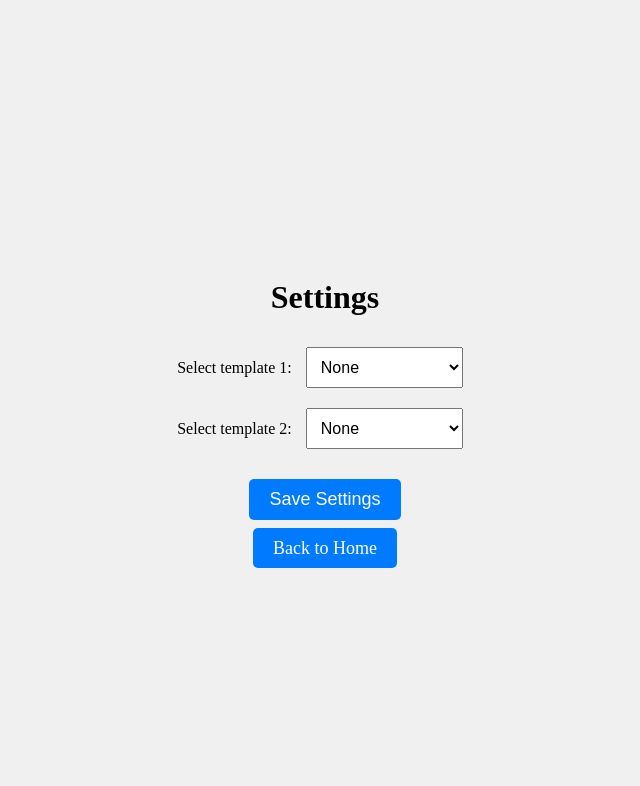
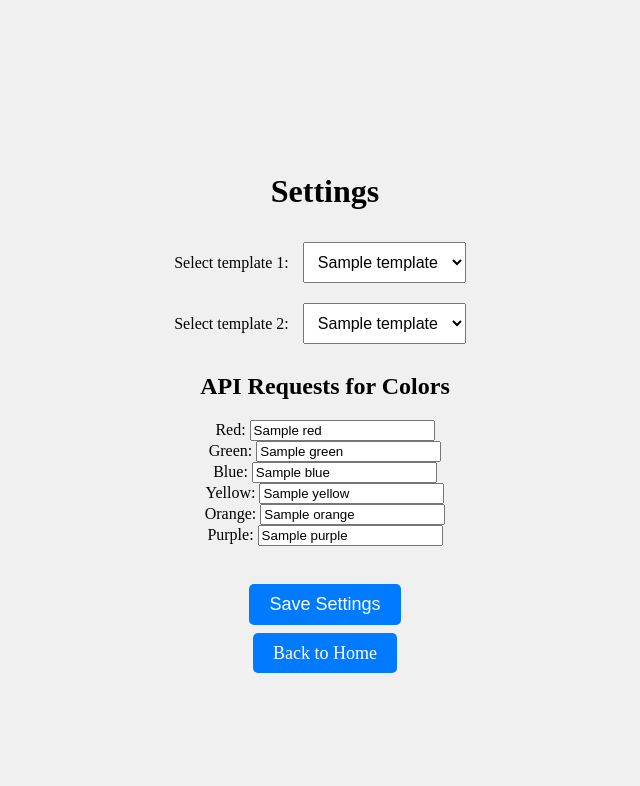
Before and after one commit to RedknanRonin/HomeUI, a Flask app: template templates/settings.html in a window 1280 px wide. Shown: the top 786 px of the page, without its empty margins (315-955 px from the left). Run offline with Flask 3, Linux system fonts and the light colour scheme; the template is opened without the code that fills it: most values are stand-ins (such as "Sample title", 1, 10 or a date in 2020).

Commit message:
add color support, api requests in progress

```diff
--- a/app.py
+++ b/app.py
@@ -22,10 +22,8 @@ def load_settings():
     if os.path.exists(SETTINGS_FILE):
         with open(SETTINGS_FILE, 'r') as file:
             settings = json.load(file)
-            if isinstance(settings, dict):
-                return settings
-            return {'selected_templates': settings}
-    return {'selected_templates': ["", ""]}
+            return settings
+    return {'selected_templates': ["", ""], 'apiUrls': {}}
 
 def save_settings(settings):
     with open(SETTINGS_FILE, 'w') as file:
@@ -45,7 +43,11 @@ def draw():
 @app.route('/settings')
 def settings():
     drawings = load_drawings()
-    return render_template('settings.html', drawings=drawings)
+    settings = load_settings()  # Load the settings
+    selected_templates = settings.get('selected_templates', ["", ""])  # Get the selected templates
+    return render_template('settings.html', drawings=drawings, settings=settings, selected_templates=selected_templates)  # Pass the selected templates to the template
+
+
 
 @app.route('/save', methods=['POST'])
 def save():
@@ -62,7 +64,7 @@ def save():
 def save_settings_route():
     data = request.json
     selected_templates = [data.get('template1', ""), data.get('template2', "")]
-    settings = {'selected_templates': selected_templates}
+    settings = {'selected_templates': selected_templates, 'apiUrls': data.get('apiUrls', {}) }
     save_settings(settings)
     return jsonify(status='success')
 
@@ -80,12 +82,23 @@ def templates():
     template_names = [{'name': d['name']} for d in drawings]
     return jsonify(templates=template_names)
 
-@app.route('/square-clicked', methods=['POST'])
-def square_clicked():
+
+@app.route('/api_request/<color>', methods=['POST'])
+def api_request(color):
+    print(color)
+    settings = load_settings()
+    api_urls = settings.get('apiUrls', {})
+    api_url = api_urls.get(color)
+    if not api_url:
+        return jsonify(status='error', message='API URL not found for color'), 404
+
     data = request.json
-    # Process the data as needed
-    print(f"Canvas: {data['canvas']}, Rectangle: {data['rectangle']}")
-    return jsonify(status='success')
+    response = request.post(api_url, json=data)
+    if response.status_code == 200:
+        return jsonify(status='success')
+    else:
+        return jsonify(status='error', message='Failed to send API request'), response.status_code
+
 
 if __name__ == '__main__':
     app.run(debug=True)
--- a/data/settings.json
+++ b/data/settings.json
@@ -1 +1 @@
-{"selected_templates": ["a", "a"]}
+{"selected_templates": ["zx", "test"], "apiUrls": {"red": "ss", "green": "d", "blue": "s", "yellow": "d", "orange": "d", "purple": "d"}}
--- a/templates/draw.html
+++ b/templates/draw.html
@@ -47,13 +47,14 @@
     <h1 class="mt-5">Draw House Outline</h1>
     <canvas id="gridCanvas" width="400" height="300"></canvas>
     <div class="color-picker">
-        <button class="color-btn" style="background-color: rgba(175,56,56,0.6);" data-color="rgba(175,56,56,0.6)"></button>
+        <button class="color-btn" style="background-color: rgba(210,46,46,0.6);" data-color="red"></button>
         <button class="color-btn" style="background-color: rgba(87,203,87,0.67);" data-color="rgba(87,203,87,0.67)"></button>
         <button class="color-btn" style="background-color: rgba(76,76,168,0.67);" data-color="rgba(76,76,168,0.67)"></button>
         <button class="color-btn" style="background-color: rgba(215,215,46,0.65);" data-color="rgba(215,215,46,0.65)"></button>
         <button class="color-btn" style="background-color: rgba(255,0,255,0.59);" data-color="rgba(255,0,255,0.59)"></button>
         <button class="color-btn" style="background-color: rgba(35,190,190,0.64);" data-color="rgba(35,190,190,0.64)"></button>
     </div>
+
     <br>
     <input type="file" id="imageInput" accept="image/*">
     <br>
--- a/templates/settings.html
+++ b/templates/settings.html
@@ -42,37 +42,79 @@
     <h1>Settings</h1>
     <form id="settingsForm">
         <label for="templateSelect1">Select template 1:</label>
-        <select id="templateSelect1" name="template1">
-            <option value="">None</option>
-            {% for drawing in drawings %}
-                <option value="{{ drawing.name }}">{{ drawing.name }}</option>
+        <select id="selectedTemplate1">
+            {% for template in drawings %}
+                <option value="{{ template.name }}" {% if template.name == selected_templates[0] %}selected{% endif %}>{{ template.name }}</option>
             {% endfor %}
         </select>
         <br>
         <label for="templateSelect2">Select template 2:</label>
-        <select id="templateSelect2" name="template2">
-            <option value="">None</option>
-            {% for drawing in drawings %}
-                <option value="{{ drawing.name }}">{{ drawing.name }}</option>
+
+        <select id="selectedTemplate2">
+            {% for template in drawings %}
+                <option value="{{ template.name }}" {% if template.name == selected_templates[1] %}selected{% endif %}>{{ template.name }}</option>
             {% endfor %}
         </select>
+
+        <br>
+        <div>
+            <h2>API Requests for Colors</h2>
+            <div>
+                <label for="redApi">Red:</label>
+                <input type="text" id="redApi" placeholder="Enter API URL for red" value="{{ settings.apiUrls.red }}">
+            </div>
+            <div>
+                <label for="greenApi">Green:</label>
+                <input type="text" id="greenApi" placeholder="Enter API URL for green" value="{{ settings.apiUrls.green }}">
+            </div>
+            <div>
+                <label for="blueApi">Blue:</label>
+                <input type="text" id="blueApi" placeholder="Enter API URL for blue" value="{{ settings.apiUrls.blue }}">
+            </div>
+            <div>
+                <label for="yellowApi">Yellow:</label>
+                <input type="text" id="yellowApi" placeholder="Enter API URL for yellow" value="{{ settings.apiUrls.yellow }}">
+            </div>
+            <div>
+                <label for="orangeApi">Orange:</label>
+                <input type="text" id="orangeApi" placeholder="Enter API URL for orange" value="{{ settings.apiUrls.orange }}">
+            </div>
+            <div>
+                <label for="purpleApi">Purple:</label>
+                <input type="text" id="purpleApi" placeholder="Enter API URL for purple" value="{{ settings.apiUrls.purple }}">
+            </div>
+        </div>
+
         <br>
         <button type="submit" class="btn">Save Settings</button>
     </form>
     <br>
     <a href="/" class="btn">Back to Home</a>
+
+
+
 </div>
 <script>
+
     document.getElementById('settingsForm').addEventListener('submit', function(event) {
         event.preventDefault();
-        const template1 = document.getElementById('templateSelect1').value;
-        const template2 = document.getElementById('templateSelect2').value;
+        let settings = { selected_templates: ["", ""], apiUrls: {} };
+        settings.template1 = document.getElementById('selectedTemplate1').value;
+        settings.template2 = document.getElementById('selectedTemplate2').value;
+        settings.apiUrls = {
+            red: document.getElementById('redApi').value,
+            green: document.getElementById('greenApi').value,
+            blue: document.getElementById('blueApi').value,
+            yellow: document.getElementById('yellowApi').value,
+            orange: document.getElementById('orangeApi').value,
+            purple: document.getElementById('purpleApi').value
+        };
         fetch('/save_settings', {
             method: 'POST',
             headers: {
                 'Content-Type': 'application/json'
             },
-            body: JSON.stringify({ template1: template1, template2: template2 })
+            body: JSON.stringify(settings)
         })
             .then(response => response.json())
             .then(data => {
```
Also changed, not shown: data/drawings.json (+1 -1 lines), static/js/script.js (+25 -7 lines), templates/index.html (+53 -0 lines).
